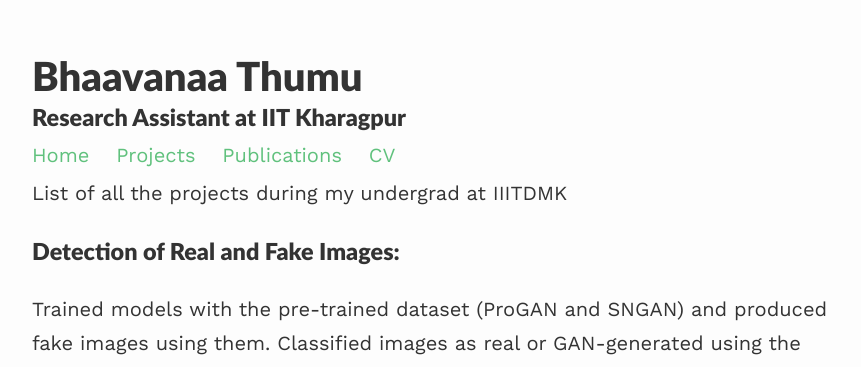
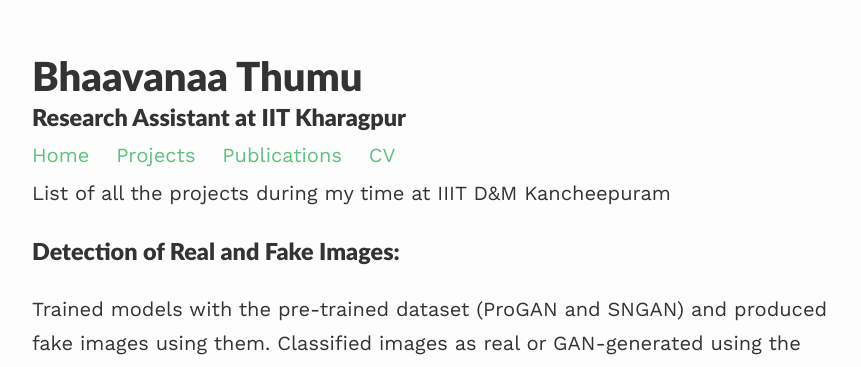
Before and after one commit to bhaavanaa/bhaavanaa.github.io, a Jekyll site: the page built from _pages/projects.md, in a window 1280 px wide. Shown: the top 367 px of the page, without its empty margins (208-1069 px from the left). Built offline with Jekyll 4.4.1, drawn with Linux system fonts in a browser that asks for light colours; nearby versions of some CDN libraries.

Commit message:
Update projects.md

```diff
--- a/_pages/projects.md
+++ b/_pages/projects.md
@@ -6,7 +6,7 @@
 ---
 
 
-List of all the projects during my undergrad at IIITDMK
+List of all the projects during my time at IIIT D&M Kancheepuram
 
 ### Detection of Real and Fake Images:
 
```
